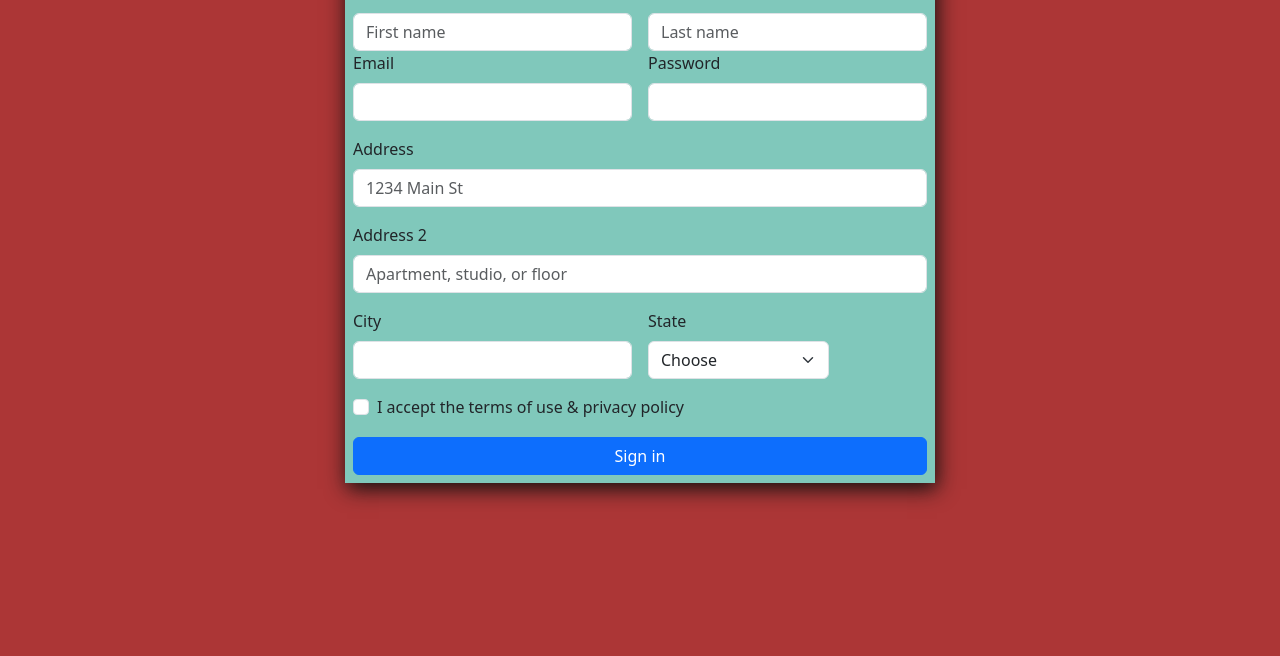
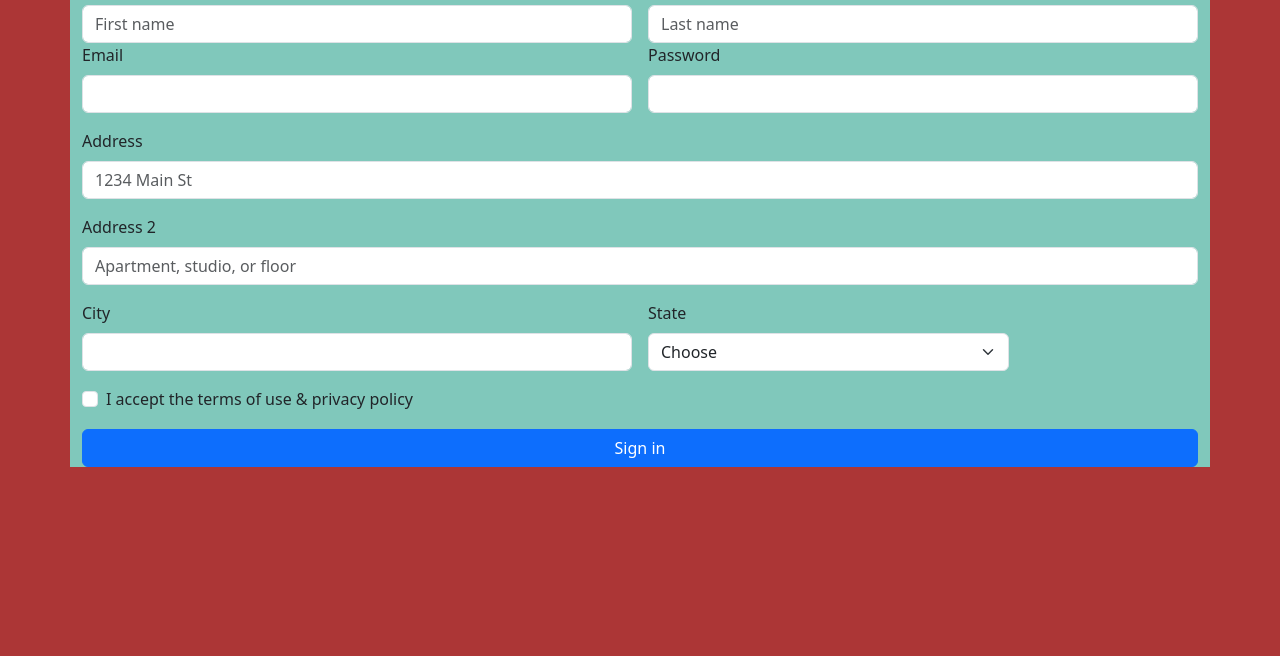
Before and after one commit to Seranmani/b29batchseran, a plain HTML site: page index.html in a window 1280 px wide. Shown: the part 144-800 px from the top of the page. Drawn offline with nearby package versions, Linux system fonts and the light colour scheme.

Commit message:
Add files via upload

```diff
--- a/index.html
+++ b/index.html
@@ -15,7 +15,6 @@
     }
     .container{
         background-color: rgba(126, 211, 197, 0.932);
-        box-shadow: 2px 6px 20px #111;
 
     }
     p{
@@ -24,7 +23,7 @@
  </style>
 </head>
 <body>
-    <div class="container my-2 w-50 text-drak p-2">
+    <div class="container ">
         <div class="Register">
             <h1>Register</h1>
             <p>create your account it's free only taken  a minute</p>
```
